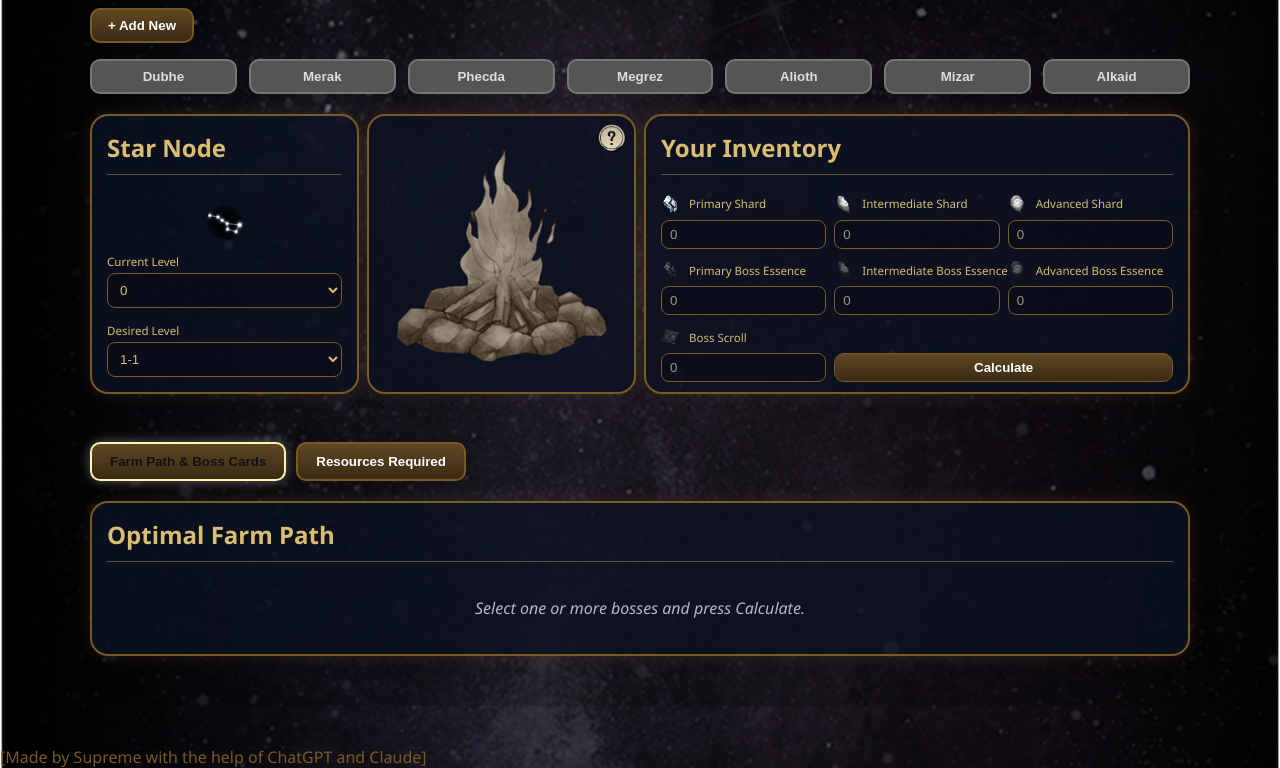
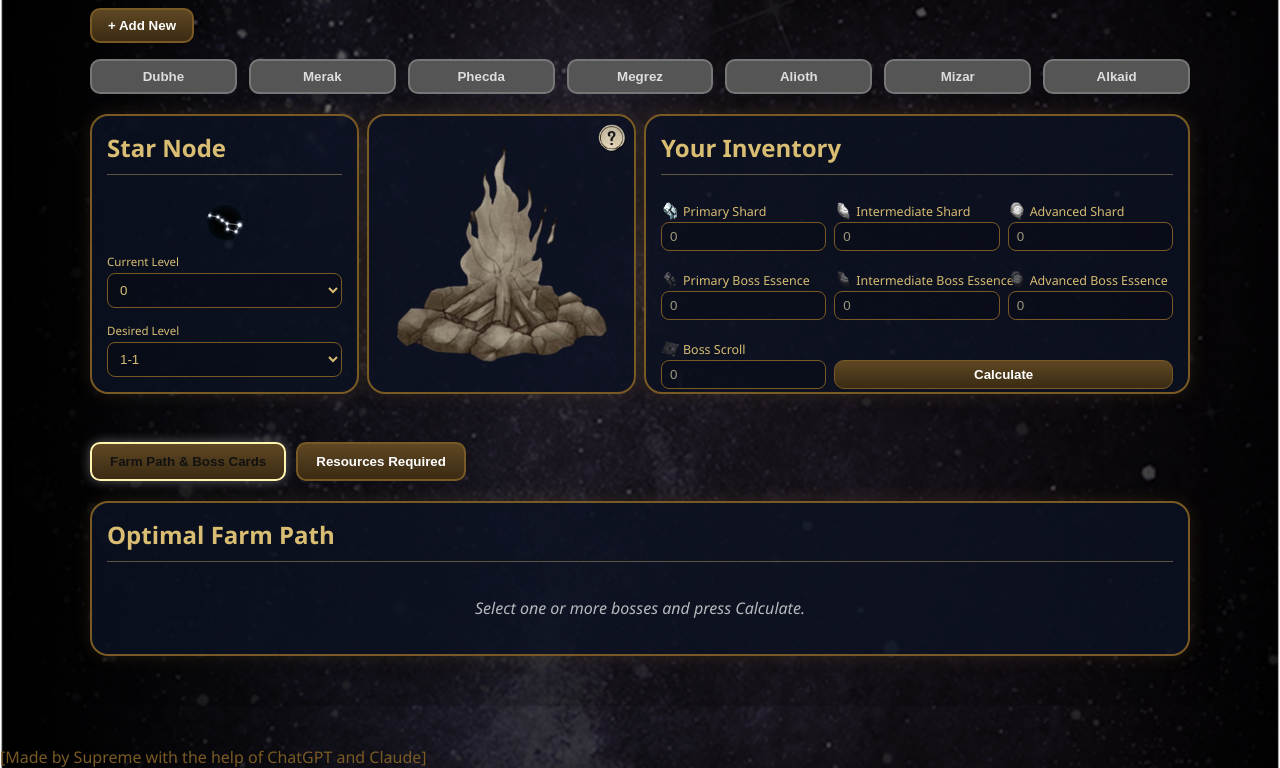
Before and after one commit to Supreme2514/Nebula-Calculator, a plain HTML site: page ui/page.html in a window 1280 px wide. Shown: the part 143-911 px from the top of the page. Drawn offline with Linux system fonts and the light colour scheme.

Commit message:
Update style.css
Minor fixes

```diff
--- a/ui/style.css
+++ b/ui/style.css
@@ -725,10 +725,9 @@ button {
 .resource-grid label {
     height: 2.4em;
     display: flex;
-    align-items: center;
-    gap: 6px;
+    align-items: flex-end;
     white-space: nowrap;
-    font-size: clamp(0.72rem, 0.8vw, 0.85rem);
+    font-size: 0.78rem;
     margin-bottom: 2px;
 }
 .resource-icon-slot {
```
